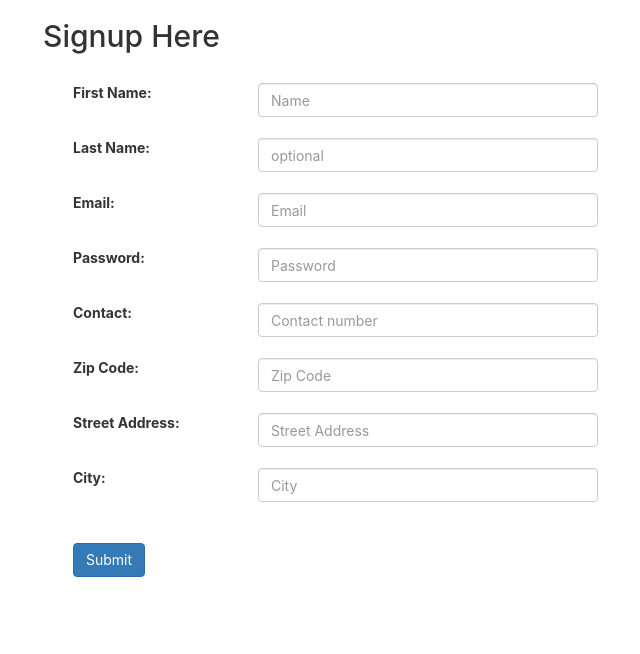
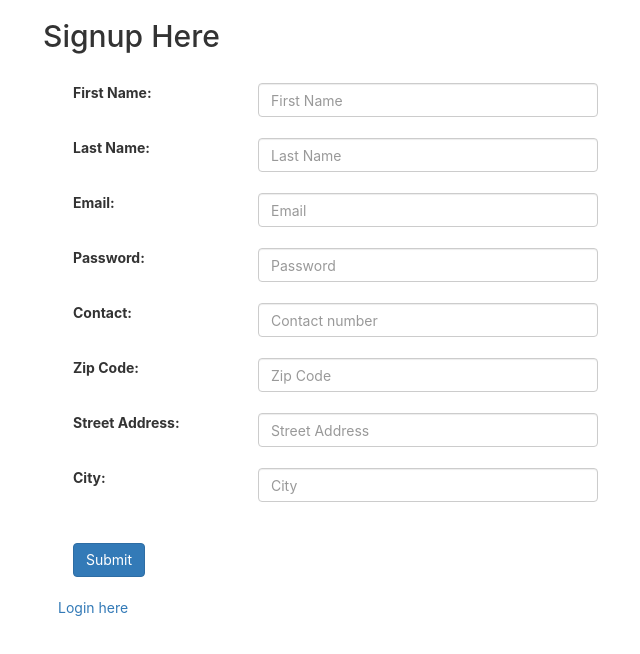
Before and after one commit to sjsucmpe272-fall21/PhisherMan, a React (Create React App) app in the folder UI/frontend/: page /signup in a window 1280 px wide. Shown: the top 654 px of the page, without its empty margins (42-682 px from the left). Built offline with nearby package versions, Linux system fonts and the light colour scheme.

Commit message:
Fixes in UI and Routes

```diff
--- a/UI/frontend/public/index.html
+++ b/UI/frontend/public/index.html
@@ -30,7 +30,7 @@
       work correctly both with client-side routing and a non-root public URL.
       Learn how to configure a non-root public URL by running `npm run build`.
     -->
-    <title>PHISHERMAN</title>
+    <title>PhisherMan</title>
   </head>
   <body>
     <noscript>You need to enable JavaScript to run this app.</noscript>
--- a/UI/frontend/src/App.js
+++ b/UI/frontend/src/App.js
@@ -1,17 +1,11 @@
-// import logo from './logo.svg';
-// import './App.css';
-// import Search from './components/Search/Search';
-import Login from './components/Login/login';
-import Signup from './components/Signup/signup';
 import RouterRoutes from './routes/Routes';
 
 function App() {
-  return (
-    <div className="App">
-      <RouterRoutes />
-      {/* <Signup/> */}
-    </div>
-  );
+	return (
+		<div className="App">
+			<RouterRoutes />
+		</div>
+	);
 }
 
 export default App;
--- a/UI/frontend/src/components/Login/login.js
+++ b/UI/frontend/src/components/Login/login.js
@@ -100,7 +100,7 @@ class Login extends Component {
                             <button onClick={this.submitLogin} className="btn btn-primary">Login</button>
                         </div>
                         <br />
-                        {/* <Redirect to="/signup">Signup</Link> */}
+                        <Link to="/login">Signup here</Link>
                     </div>
                 </div>
             </div>
--- a/UI/frontend/src/components/Signup/signup.js
+++ b/UI/frontend/src/components/Signup/signup.js
@@ -1,5 +1,7 @@
 import React, { Component } from 'react';
 import axios from 'axios';
+import { Redirect } from 'react-router';
+import { Link, Routes } from 'react-router-dom';
 
 //Define a Login Component
 class Signup extends Component {
@@ -135,7 +137,7 @@ class Signup extends Component {
             <div className="form-group">
                 <label className="control-label col-sm-2" htmlFor="email">First Name:</label>
                 <div className="col-sm-4">
-                    <input type="text" onChange={this.firstNameChangeHandler} className="form-control" id="firstName" placeholder="Name" name="firstName" required />
+                    <input type="text" onChange={this.firstNameChangeHandler} className="form-control" id="firstName" placeholder="First Name" name="firstName" required />
                 </div>
             </div>
             <br />
@@ -144,7 +146,7 @@ class Signup extends Component {
             <div className="form-group">
                 <label className="control-label col-sm-2" htmlFor="email">Last Name:</label>
                 <div className="col-sm-4">
-                    <input type="text" onChange={this.lastNameChangeHandler} className="form-control" id="firstName" placeholder="optional" name="lastName" required />
+                    <input type="text" onChange={this.lastNameChangeHandler} className="form-control" id="firstName" placeholder="Last Name" name="lastName" required />
                 </div>
             </div>
             <br />
@@ -212,6 +214,10 @@ class Signup extends Component {
                 </div>
             </div>
             <br />
+            <br />
+            <br/>
+            <Link to="/login">Login here</Link>
+
         </div>;
 
         return (<div className="container">
--- a/UI/frontend/src/routes/Routes.js
+++ b/UI/frontend/src/routes/Routes.js
@@ -8,6 +8,7 @@ const RouterRoutes = () => {
 	return (
 		<BrowserRouter>
 			<Routes>
+				<Route path="/" element={<Login />} />
 				<Route path="/search" element={<Search />} />
 				<Route path="/login" element={<Login />} />
 				<Route path="/signup" element={<Signup />} />
```
